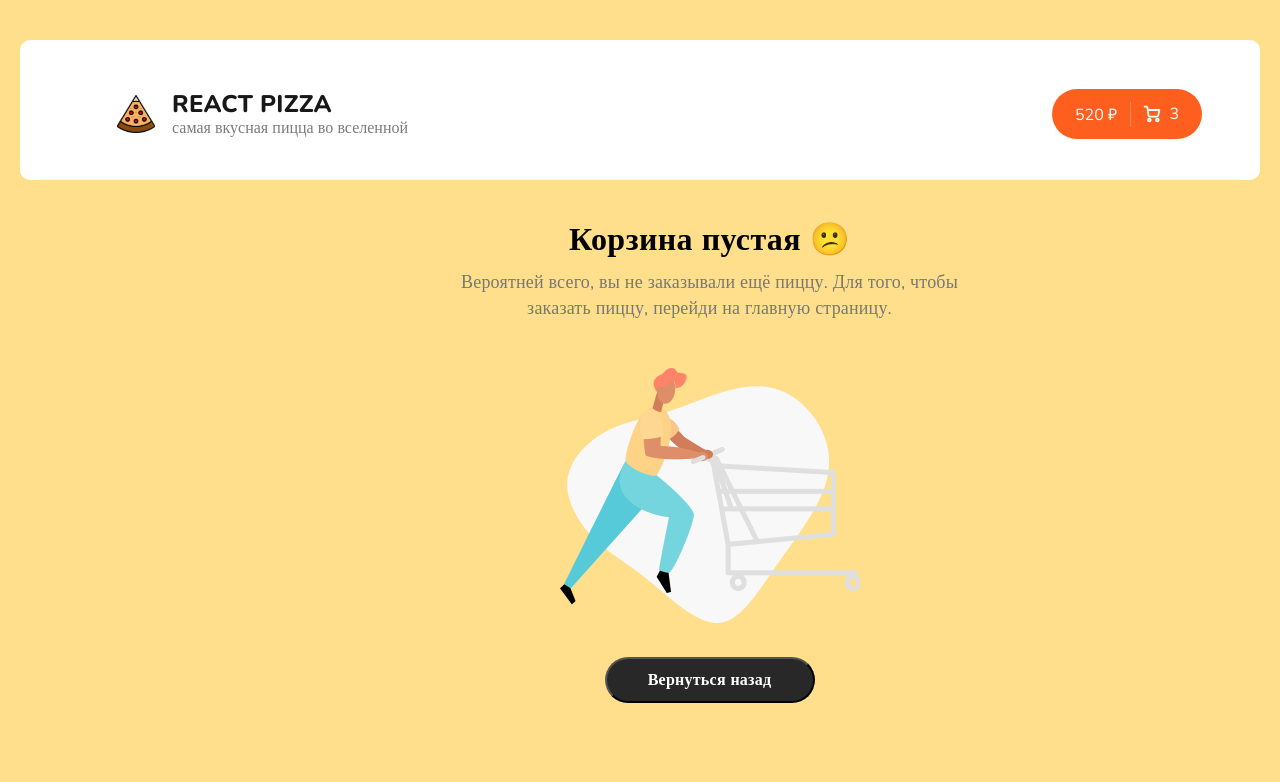
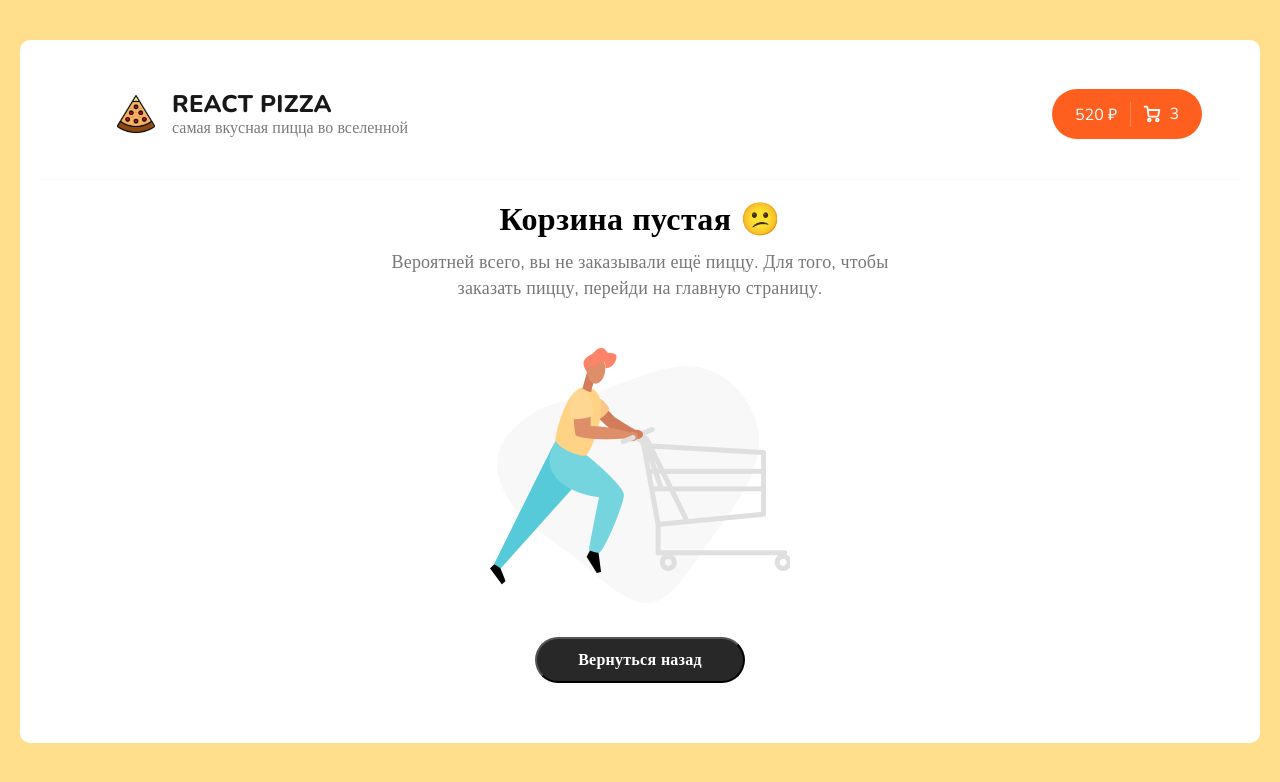
Before and after one commit to SenkeSem/project26-pizza, a React (Create React App) app: page /cart in a window 1280 px wide. Shown: the top 782 px of the page. Built offline with nearby package versions, Linux system fonts and the light colour scheme.

Commit message:
fix: layout Cart and NotFound pages

```diff
--- a/src/pages/Cart/Cart.jsx
+++ b/src/pages/Cart/Cart.jsx
@@ -8,6 +8,7 @@ function Cart() {
   return (
     <div className="wrapper">
       <Header />
+      <main className={style.container}>
         <div className={style.message}>
           <h3>Корзина пустая 😕</h3>
           <p>
@@ -19,6 +20,7 @@ function Cart() {
             <button>Вернуться назад</button>
           </Link>
         </div>
+      </main>
     </div>
   );
 }
--- a/src/pages/Cart/Cart.module.scss
+++ b/src/pages/Cart/Cart.module.scss
@@ -1,13 +1,16 @@
+.container {
+  display: flex;
+  justify-content: space-between;
+  align-items: center;
+}
+
 .message {
   width: 547px;
   height: 523px;
-  position: absolute;
-  top: 180px;
-  left: 396px;
-
   display: flex;
   flex-direction: column;
   align-items: center;
+  margin: 20px auto;
 
   h3 {
     font-size: 32px;
--- a/src/pages/NotFound/NotFound.jsx
+++ b/src/pages/NotFound/NotFound.jsx
@@ -7,7 +7,9 @@ function NotFound() {
   return (
     <div className="wrapper">
       <Header />
-      <img className={style.blackVlastelin} src="img/NotFound.jpg" alt="NotFoundImg" />
+      <div className={style.container}>
+        <img src="img/NotFound.jpg" alt="NotFoundImg" />
+      </div>
     </div>
   );
 }
--- a/src/pages/NotFound/NotFound.module.scss
+++ b/src/pages/NotFound/NotFound.module.scss
@@ -1,5 +1,12 @@
-.blackVlastelin {
-  position: absolute;
-  top: 150px;
-  left: 350px;
+.container {
+  display: flex;
+  align-items: center;
+  justify-content: center;
+
+  img {
+    @media (max-width:650px) {
+      width: 95%;
+      height: 95%;
+    }
+  }
 }
```
Lines whose indentation alone changed are shown as unchanged.
